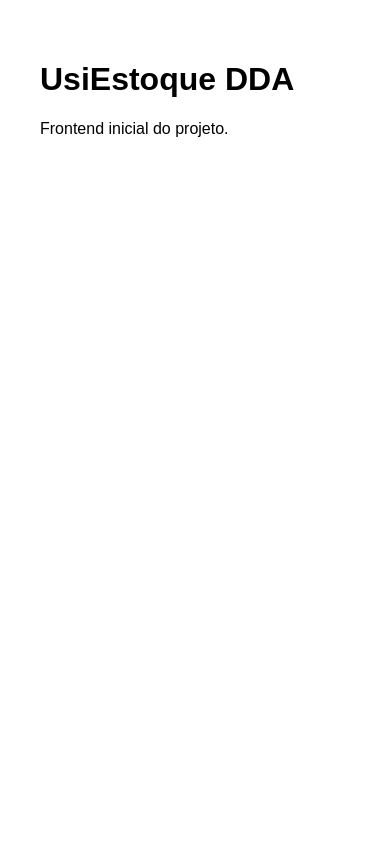
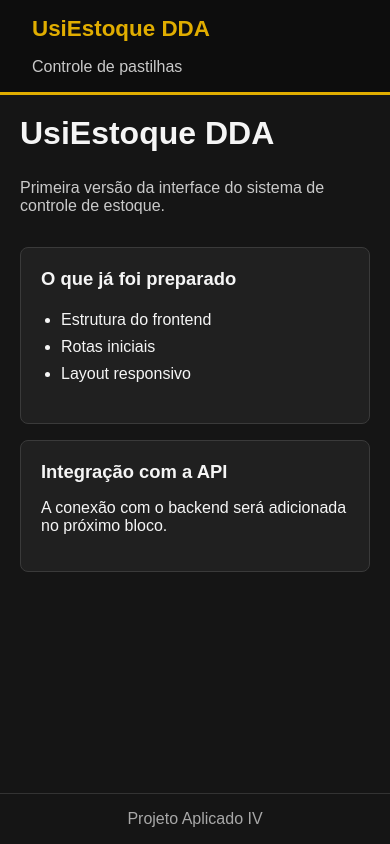
Before and after one commit to TheoFaral/UsiEstoque_DDA, a React (Vite) app in the folder frontend/: page / in a window 390 px wide. Built offline with nearby package versions, Linux system fonts and the light colour scheme.

Commit message:
feat: criar layout responsivo e rotas iniciais

```diff
--- a/frontend/src/App.jsx
+++ b/frontend/src/App.jsx
@@ -1,10 +1,7 @@
+import AppRoutes from "./routes/AppRoutes.jsx";
+
 function App() {
-  return (
-    <main style={{ padding: "2rem", fontFamily: "Arial, sans-serif" }}>
-      <h1>UsiEstoque DDA</h1>
-      <p>Frontend inicial do projeto.</p>
-    </main>
-  );
+  return <AppRoutes />;
 }
 
 export default App;
--- /dev/null
+++ b/frontend/src/layouts/MainLayout.jsx
@@ -0,0 +1,22 @@
+import { Link, Outlet } from "react-router-dom";
+
+function MainLayout() {
+  return (
+    <div className="app">
+      <header className="topo">
+        <Link to="/" className="logo">
+          UsiEstoque DDA
+        </Link>
+        <span>Controle de pastilhas</span>
+      </header>
+
+      <main className="conteudo">
+        <Outlet />
+      </main>
+
+      <footer className="rodape">Projeto Aplicado IV</footer>
+    </div>
+  );
+}
+
+export default MainLayout;
--- a/frontend/src/main.jsx
+++ b/frontend/src/main.jsx
@@ -1,10 +1,14 @@
 import { StrictMode } from "react";
 import { createRoot } from "react-dom/client";
+import { BrowserRouter } from "react-router-dom";
 
 import App from "./App.jsx";
+import "./styles/global.css";
 
 createRoot(document.getElementById("root")).render(
   <StrictMode>
-    <App />
+    <BrowserRouter>
+      <App />
+    </BrowserRouter>
   </StrictMode>,
 );
--- /dev/null
+++ b/frontend/src/pages/HomePage.jsx
@@ -0,0 +1,28 @@
+function HomePage() {
+  return (
+    <section>
+      <h1>UsiEstoque DDA</h1>
+      <p className="subtitulo">
+        Primeira versão da interface do sistema de controle de estoque.
+      </p>
+
+      <div className="cards">
+        <article className="card">
+          <h2>O que já foi preparado</h2>
+          <ul>
+            <li>Estrutura do frontend</li>
+            <li>Rotas iniciais</li>
+            <li>Layout responsivo</li>
+          </ul>
+        </article>
+
+        <article className="card">
+          <h2>Integração com a API</h2>
+          <p>A conexão com o backend será adicionada no próximo bloco.</p>
+        </article>
+      </div>
+    </section>
+  );
+}
+
+export default HomePage;
--- /dev/null
+++ b/frontend/src/pages/NotFoundPage.jsx
@@ -0,0 +1,16 @@
+import { Link } from "react-router-dom";
+
+function NotFoundPage() {
+  return (
+    <section>
+      <h1>Página não encontrada</h1>
+      <p>O endereço informado não existe no sistema.</p>
+
+      <Link to="/" className="botao">
+        Voltar para a página inicial
+      </Link>
+    </section>
+  );
+}
+
+export default NotFoundPage;
--- /dev/null
+++ b/frontend/src/routes/AppRoutes.jsx
@@ -0,0 +1,18 @@
+import { Route, Routes } from "react-router-dom";
+
+import MainLayout from "../layouts/MainLayout.jsx";
+import HomePage from "../pages/HomePage.jsx";
+import NotFoundPage from "../pages/NotFoundPage.jsx";
+
+function AppRoutes() {
+  return (
+    <Routes>
+      <Route element={<MainLayout />}>
+        <Route path="/" element={<HomePage />} />
+        <Route path="*" element={<NotFoundPage />} />
+      </Route>
+    </Routes>
+  );
+}
+
+export default AppRoutes;
--- /dev/null
+++ b/frontend/src/styles/global.css
@@ -0,0 +1,136 @@
+:root {
+  font-family: Arial, Helvetica, sans-serif;
+  color: #f5f5f5;
+  background: #151515;
+}
+
+* {
+  box-sizing: border-box;
+}
+
+body {
+  margin: 0;
+  min-width: 320px;
+  min-height: 100vh;
+  background: #151515;
+}
+
+a {
+  color: inherit;
+}
+
+.app {
+  min-height: 100vh;
+  display: flex;
+  flex-direction: column;
+}
+
+.topo {
+  display: flex;
+  justify-content: space-between;
+  align-items: center;
+  gap: 1rem;
+  padding: 1rem 2rem;
+  background: #0d0d0d;
+  border-bottom: 3px solid #e0ad00;
+}
+
+.logo {
+  font-size: 1.4rem;
+  font-weight: bold;
+  color: #e0ad00;
+  text-decoration: none;
+}
+
+.topo span {
+  color: #c9c9c9;
+}
+
+.conteudo {
+  width: min(1000px, 100%);
+  margin: 0 auto;
+  padding: 2rem;
+  flex: 1;
+}
+
+h1 {
+  margin-top: 0;
+  font-size: 2rem;
+}
+
+.subtitulo {
+  color: #c9c9c9;
+  margin-bottom: 2rem;
+}
+
+.cards {
+  display: grid;
+  grid-template-columns: repeat(2, 1fr);
+  gap: 1rem;
+}
+
+.card {
+  padding: 1.25rem;
+  border: 1px solid #3a3a3a;
+  border-radius: 8px;
+  background: #202020;
+}
+
+.card h2 {
+  margin-top: 0;
+  font-size: 1.15rem;
+}
+
+.card ul {
+  padding-left: 1.25rem;
+  line-height: 1.7;
+}
+
+.status {
+  padding: 0.9rem 1rem;
+  border-radius: 6px;
+  font-weight: bold;
+}
+
+.status-online {
+  color: #89e6ad;
+  background: #163a23;
+}
+
+.status-offline {
+  color: #ffd08a;
+  background: #3b2a12;
+}
+
+.botao {
+  display: inline-block;
+  margin-top: 1rem;
+  padding: 0.7rem 1rem;
+  border-radius: 6px;
+  background: #e0ad00;
+  color: #111;
+  font-weight: bold;
+  text-decoration: none;
+}
+
+.rodape {
+  padding: 1rem 2rem;
+  color: #a8a8a8;
+  text-align: center;
+  border-top: 1px solid #333;
+}
+
+@media (max-width: 700px) {
+  .topo {
+    align-items: flex-start;
+    flex-direction: column;
+  }
+
+  .conteudo {
+    padding: 1.25rem;
+  }
+
+  .cards {
+    grid-template-columns: 1fr;
+  }
+}
```
